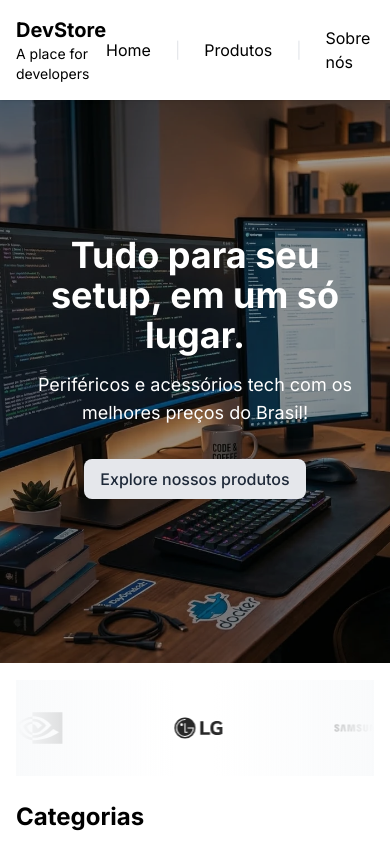
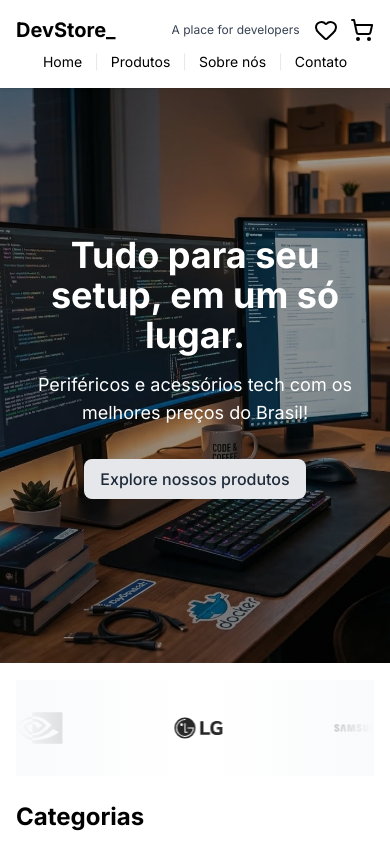
Before and after one commit to felipedev90/dev-store, a Next.js app: page / in a window 390 px wide. Shown: the top 844 px of the page. Built offline with nearby package versions, Linux system fonts and the light colour scheme.

Commit message:
fix: adjust mobile styles

```diff
--- a/src/components/layout/Header.tsx
+++ b/src/components/layout/Header.tsx
@@ -1,7 +1,3 @@
-/*
-Componente responsável por renderizar o cabeçalho do site, incluindo o nome da loja, um link para a página de produtos e um ícone de carrinho de compras.
-Utiliza o componente Container para garantir que o conteúdo do cabeçalho esteja alinhado e espaçado corretamente.
-*/
 "use client";
 import Link from "next/link";
 import Container from "./Container";
@@ -22,17 +18,19 @@ export default function Header() {
   return (
     <header id="home" className="bg-white shadow-sm fixed w-full z-50">
       <Container>
-        <div className="flex items-center justify-between py-4">
-          <div className="flex flex-col items-center">
-            <Link href="/" className="text-xl font-bold">
-              DevStore
+        <div className="flex flex-wrap items-center justify-between py-4 gap-y-2">
+          <div className="flex justify-center items-center md:flex-col md:items-start gap-14 md:gap-0">
+            <Link href="/" className="text-xl font-bold text-shadow-mauve-400">
+              DevStore_
             </Link>
-            <span className="text-shadow-mauve-400 text-sm">
+            <span className="text-shadow-mauve-400 text-xs md:text-sm text-gray-700">
               A place for developers
             </span>
           </div>
-          <nav>
-            <div className="flex items-center gap-6">
+
+          {/* w-full e order-last no mobile. Voltam ao normal no md: */}
+          <nav className="w-full md:w-auto order-last md:order-0">
+            <div className="flex items-center justify-center gap-3 md:gap-6 text-sm md:text-base">
               <Link href="/" className="hover:text-blue-600 transition-colors">
                 Home
               </Link>
@@ -59,6 +57,7 @@ export default function Header() {
               </Link>
             </div>
           </nav>
+
           <div className="flex items-center gap-3 md:gap-4">
             <FavoriteIcon />
             <CartIcon />
--- a/src/styles/globals.css
+++ b/src/styles/globals.css
@@ -4,6 +4,7 @@ body {
   min-height: 100vh;
   display: flex;
   flex-direction: column;
+  scroll-behavior: smooth;
 }
 
 @keyframes ticker {
```
